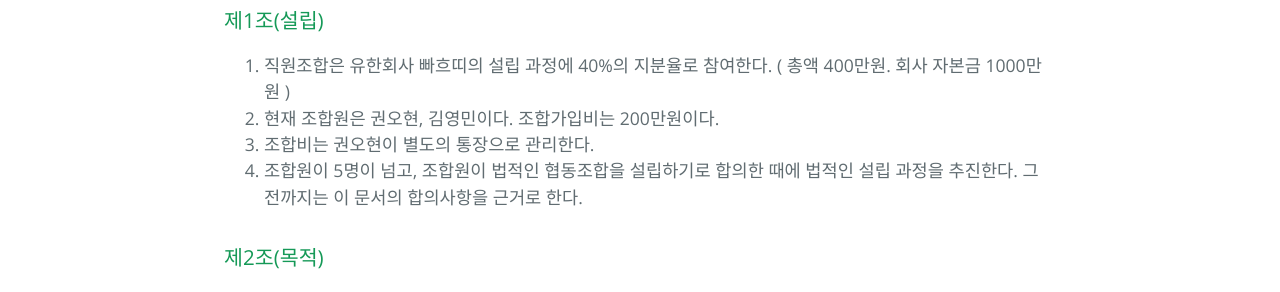
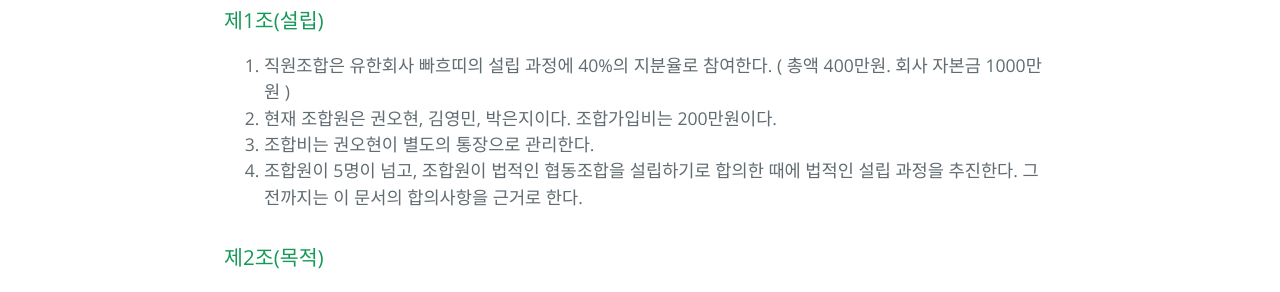
Before and after one commit to parti-coop/parti-group, a Jekyll site: the page built from docs/union-guide.md, in a window 1280 px wide. Shown: the part 566-858 px from the top of the page. Built offline with Jekyll 4.4.1, drawn with Linux system fonts in a browser that asks for light colours.

Commit message:
Update union-guide.md

```diff
--- a/docs/union-guide.md
+++ b/docs/union-guide.md
@@ -8,7 +8,7 @@ layout: default
 
 ### 제1조(설립)
 1. 직원조합은 유한회사 빠흐띠의 설립 과정에 40%의 지분율로 참여한다. ( 총액 400만원. 회사 자본금 1000만원 )
-2. 현재 조합원은 권오현, 김영민이다. 조합가입비는 200만원이다.
+2. 현재 조합원은 권오현, 김영민, 박은지이다. 조합가입비는 200만원이다.
 3. 조합비는 권오현이 별도의 통장으로 관리한다.
 4. 조합원이 5명이 넘고, 조합원이 법적인 협동조합을 설립하기로 합의한 때에 법적인 설립 과정을 추진한다. 그 전까지는 이 문서의 합의사항을 근거로 한다.
 
```
